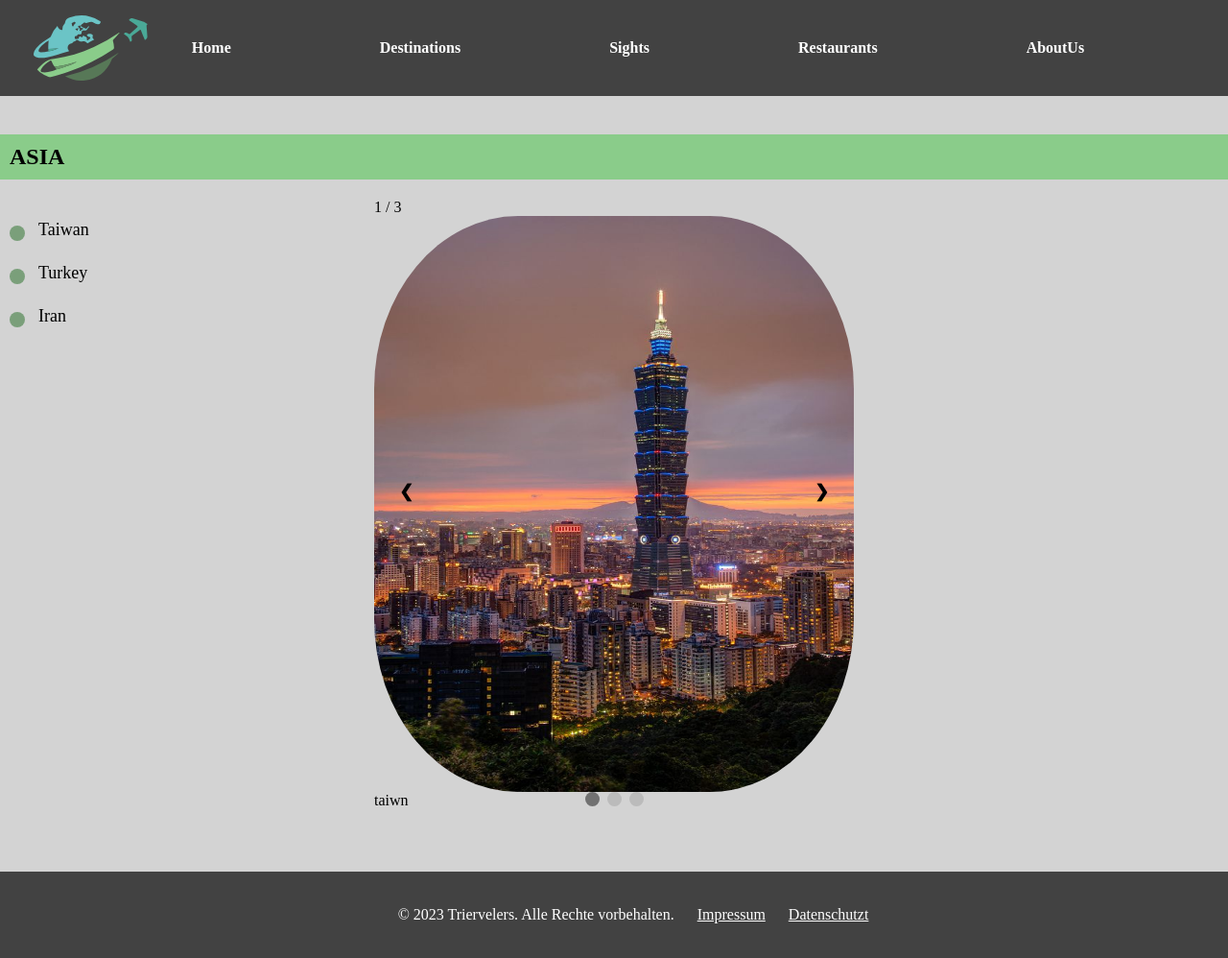
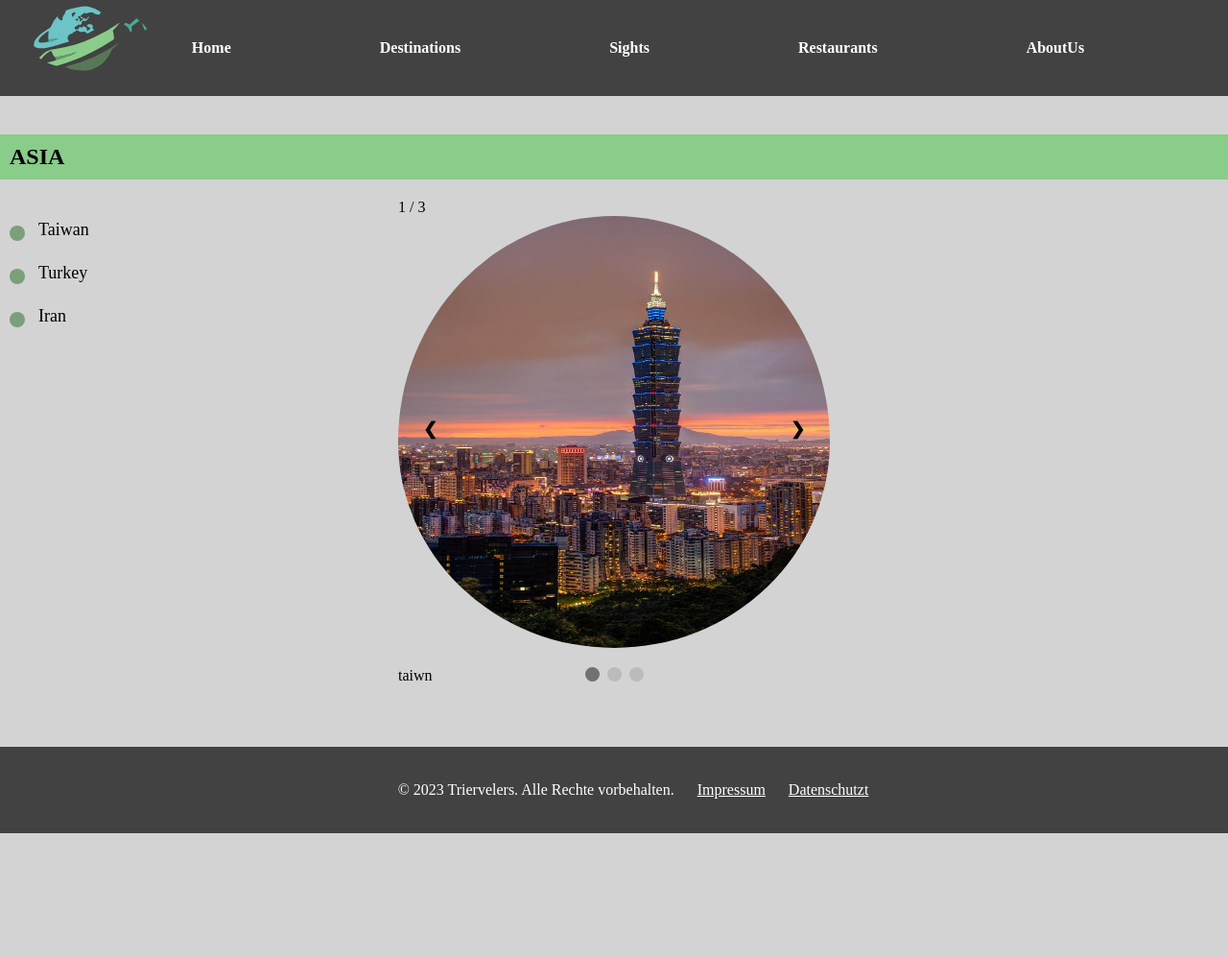
Before and after one commit to PariaBolouki/webtech2023, a PHP site: page /Asia.html in a window 1280 px wide. Shown: the whole page at 96% size. After the commit the page ends 868 px from the top, so only its background shows below. Run offline with PHP 8.4, Linux system fonts and the light colour scheme.

Commit message:
Update Style.css

```diff
--- a/KonzeptGruppe01/Style.css
+++ b/KonzeptGruppe01/Style.css
@@ -288,19 +288,17 @@ span{
 
 .mySlides,img {
     vertical-align: middle;
-    height: 600px;
-    border-radius: 30%;
+    height: 450px;
+    border-radius: 50%;
+    padding-bottom: 20px;
+}
 
-
-
-}
 /* Slideshow container */
 .slideshow-container {
-    width: 500px;
+    width: 450px;
     max-width: 1000px;
     position: relative;
     margin: auto;
-
 }
 
 .city-ol li a{
```
